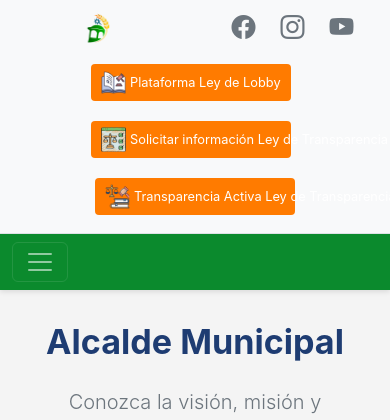
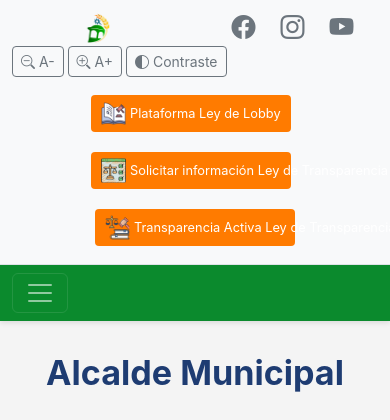
Before and after one commit to simsimi2143/Landing_page_flask, a Flask app: page /alcalde in a window 390 px wide. Shown: the top 420 px of the page. Run offline with Flask 3, Linux system fonts and the light colour scheme; data comes from the database, SQL or seed files in the repository.

Commit message:
se modifican los botones de accesibiliad para que sean responsivos.

```diff
--- a/app/templates/layout.html
+++ b/app/templates/layout.html
@@ -53,7 +53,7 @@
                         </div>
 
                         <!-- Opciones de accesibilidad en la derecha -->
-                        <div class="col-md-3 d-none d-md-block">
+                        <div class="col-md-3 d-flex d-md-block">
                             <div class="accessibility-options justify-content-end">
                                 <button id="decrease-font" class="btn btn-sm btn-outline-secondary me-1" title="Disminuir tamaño de letra">
                                     <i class="bi bi-zoom-out"></i> A-
```
